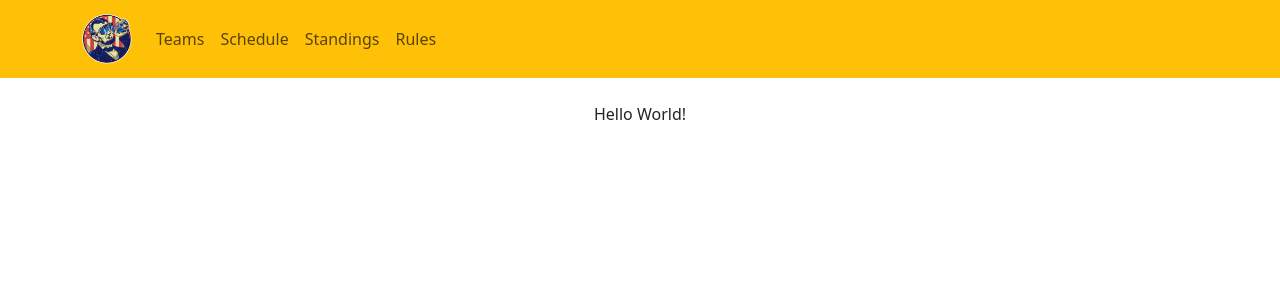
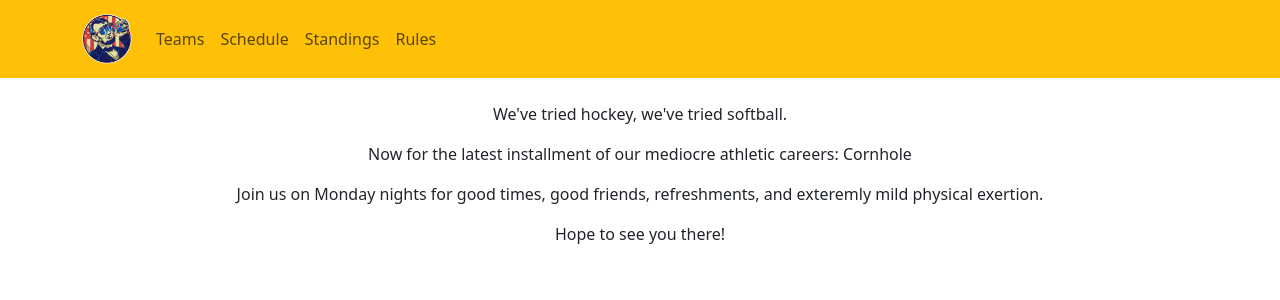
Before and after one commit to ogm7039/abes-cornhole, a Next.js app: page / in a window 1280 px wide. Shown: the top 300 px of the page. Built offline with nearby package versions, Linux system fonts and the light colour scheme.

Commit message:
Added entry message to home page

```diff
--- a/src/app/page.tsx
+++ b/src/app/page.tsx
@@ -1,7 +1,10 @@
 export default function Home() {
   return (
     <div className="text-center">
-      Hello World!
+      <p>We've tried hockey, we've tried softball.</p>
+      <p>Now for the latest installment of our mediocre athletic careers:  Cornhole</p>
+      <p>Join us on Monday nights for good times, good friends, refreshments, and exteremly mild physical exertion.</p>
+      <p>Hope to see you there!</p>
     </div>
   );
 }
--- a/src/app/rules/page.tsx
+++ b/src/app/rules/page.tsx
@@ -90,7 +90,7 @@ export default function RulesPage() {
                     <Accordion.Body>
                         <li>Winning team gets 2 points no matter what.</li>
                         <li>If a team forces a game three, they will be awarded 1 point.</li>
-                        <li>(Think of it as similar to the NHL’s 1 point for overtime losses).</li>
+                        <li>Think of it as similar to the NHL’s 1 point for overtime losses.</li>
                     </Accordion.Body>
                 </Accordion.Item>
                 <Accordion.Item eventKey="1">
@@ -110,7 +110,7 @@ export default function RulesPage() {
           <Accordion.Body>
             <Accordion alwaysOpen>
                 <Accordion.Item eventKey="0">
-                    <Accordion.Header>Each team will make playoffs.</Accordion.Header>
+                    <Accordion.Header>Each team will make playoffs</Accordion.Header>
                     <Accordion.Body>
                             <li>Just like all the sports we've played, we'll still get participation trophies.</li>
                     </Accordion.Body>
```
